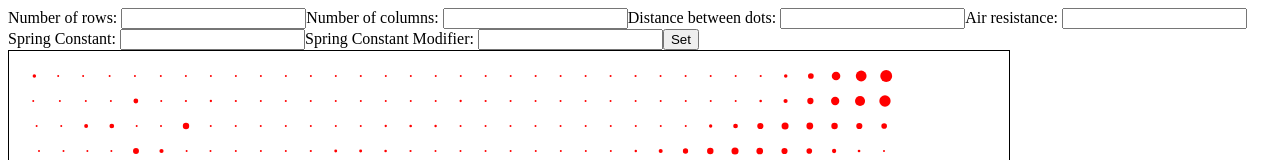
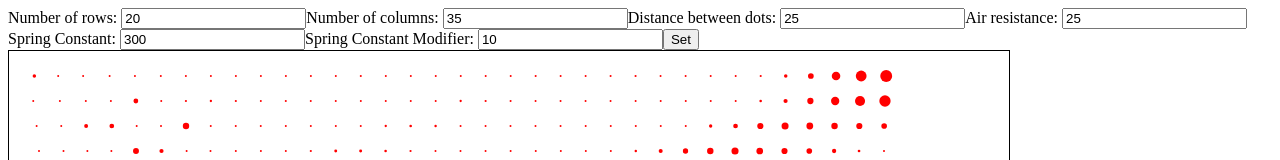
Before and after one commit to Lowobewu/Lowobewu.github.io, a plain HTML site: page Wave/index.html in a window 1280 px wide. Shown: the top 160 px of the page. Drawn offline with Linux system fonts and the light colour scheme.

Commit message:
Add function to set up form default values

```diff
--- a/Wave/index.html
+++ b/Wave/index.html
@@ -41,6 +41,16 @@
             <label>Spring Constant Modifier:</label>
             <input name="spring-constant-modifier" type="number" />
         </div>
+        <script>
+            (function() {
+                document.querySelector('[name="number-of-rows"]').value = numberOfRows;
+                document.querySelector('[name="number-of-columns"]').value = numberOfColumns;
+                document.querySelector('[name="length"]').value = l;
+                document.querySelector('[name="air-resistance"]').value = airResistanceConstant;
+                document.querySelector('[name="spring-constant"]').value = constant;
+                document.querySelector('[name="spring-constant-modifier"]').value = constantModifier;
+            })();
+        </script>
         <input type="submit" value="Set">
     </form>
     <canvas id="canvas" width="1000" height="600" style="border:solid 1px"></canvas>
```
